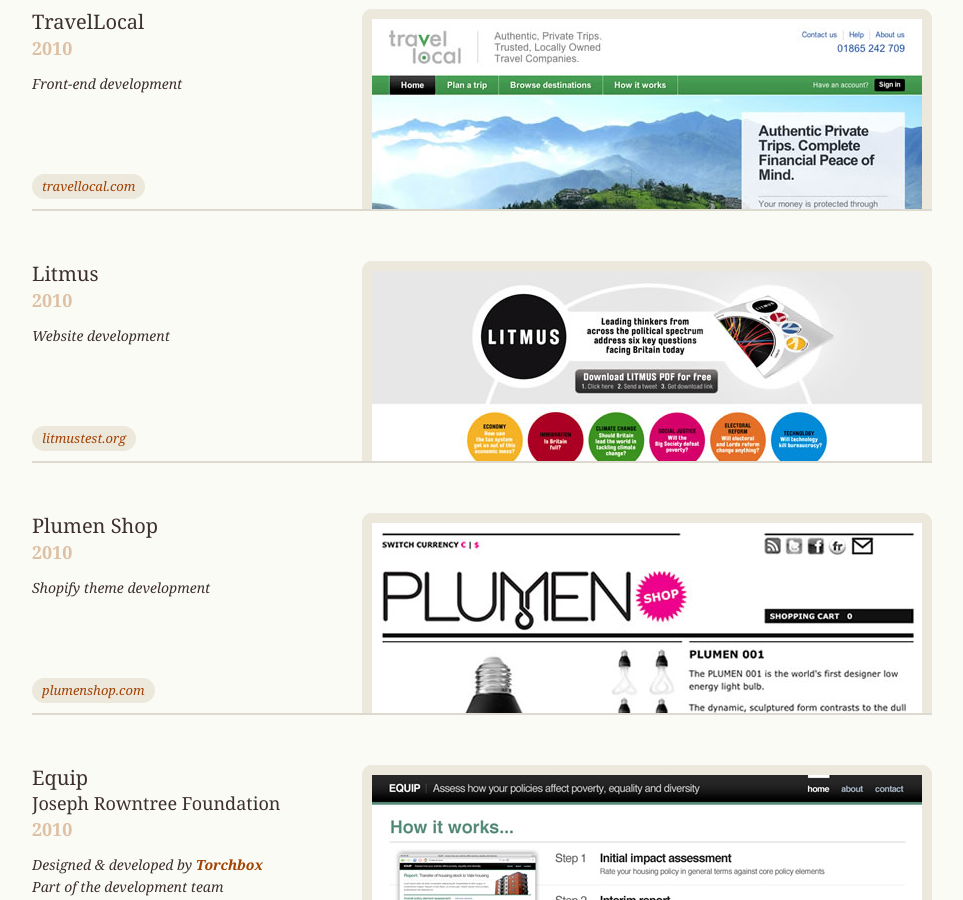
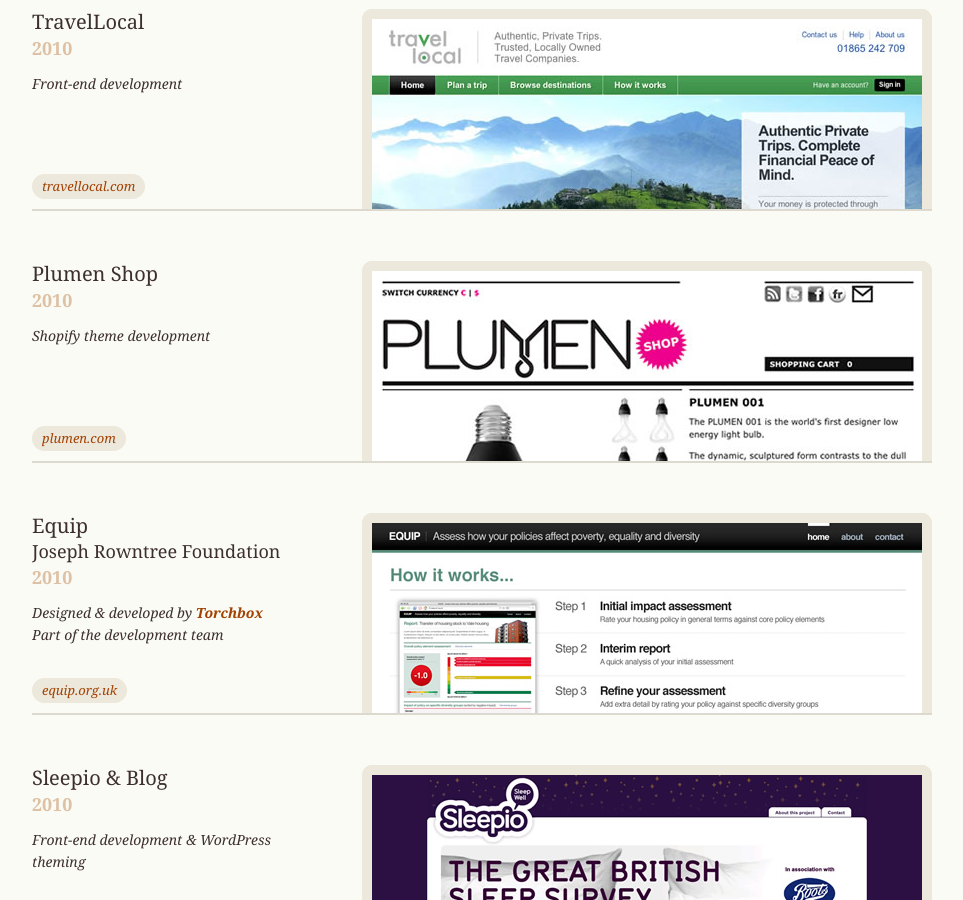
Before and after one commit to borderleft/borderleft.github.io, a Jekyll site: the page built from work/index.html, in a window 1280 px wide and 900 px high, scrolled down 4780 px. Shown: the whole window, without its empty margins (158-1121 px from the left). Built offline with Jekyll 4.4.1, drawn with Linux system fonts in a browser that asks for light colours; Markdown is read by kramdown in place of the engine named in the settings.

Commit message:
Fix for bad links

```diff
--- a/about/index.html
+++ b/about/index.html
@@ -22,7 +22,6 @@
 	<li class="session third">
 		<h2>Borderleft likes:</h2>
 		<ul>
-			<li><a href="http://benright.co.uk/">Ben Enright</a></li>
 			<li><a href="http://jonnyburch.com/">Jonny Burch</a></li>
 			<li><a href="http://kiwiandpom.com/">Kiwi &amp; Pom</a></li>
 			<li><a href="http://mandalastudio.net/">Mandala Studio</a></li>
--- a/work/index.html
+++ b/work/index.html
@@ -60,7 +60,7 @@
 		<div class="info">
 			<h2>Myron Mixon Smokers</h2>
 			<p class="year">2013</p>
-			<p class="meta">WordPress theme development <br> Designed by <a href="http://petedavismedia.com/">Pete Davis</a></p>
+			<p class="meta">WordPress theme development <br> Designed by <a href="https://www.linkedin.com/in/therealpetedavis">Pete Davis</a></p>
 			<p class="link"><a href="http://myronmixonsmokers.com/"><span>myronmixonsmokers.com.com</span></a></p>
 		</div>
 	</li>
@@ -82,7 +82,7 @@
 		<div class="info">
 			<h2>The Maddux Foundation</h2>
 			<p class="year">2013</p>
-			<p class="meta">Website development <br> Designed by <a href="http://petedavismedia.com/">Pete Davis</a></p>
+			<p class="meta">Website development <br> Designed by <a href="https://www.linkedin.com/in/therealpetedavis">Pete Davis</a></p>
 			<p class="link"><a href="http://themadduxfoundation.com/"><span>themadduxfoundation.com</span></a></p>
 		</div>
 	</li>
@@ -115,7 +115,7 @@
 		<div class="info">
 			<h2>The Heroes Cup</h2>
 			<p class="year">2013</p>
-			<p class="meta">WordPress theme development <br> Designed by <a href="http://petedavismedia.com/">Pete Davis</a></p>
+			<p class="meta">WordPress theme development <br> Designed by <a href="https://www.linkedin.com/in/therealpetedavis">Pete Davis</a></p>
 			<p class="link"><a href="http://theheroescup.com/"><span>theheroescup.com</span></a></p>
 		</div>
 	</li> -->
@@ -137,7 +137,7 @@
 		<div class="info">
 			<h2>Surprise Ride</h2>
 			<p class="year">2013</p>
-			<p class="meta">WordPress theme development <br> Designed by <a href="http://petedavismedia.com/">Pete Davis</a></p>
+			<p class="meta">WordPress theme development <br> Designed by <a href="https://www.linkedin.com/in/therealpetedavis">Pete Davis</a></p>
 			<p class="link"><a href="http://surpriseride.com/"><span>surpriseride.com</span></a></p>
 		</div>
 	</li>
@@ -159,7 +159,7 @@
 		<div class="info">
 			<h2>Robot Rising <br> <span>Tencent Boston</span></h2>
 			<p class="year">2012</p>
-			<p class="meta">Website development <br> Designed by <a href="http://petedavismedia.com/">Pete Davis</a></p>
+			<p class="meta">Website development <br> Designed by <a href="https://www.linkedin.com/in/therealpetedavis">Pete Davis</a></p>
 			<!-- <p class="link"><a href="http://robot-rising.com/"><span>robot-rising.com</span></a></p> -->
 		</div>
 	</li>
@@ -240,7 +240,7 @@
 			<p class="link"><a href="http://travellocal.com/"><span>travellocal.com</span></a></p>
 		</div>
 	</li>
-	<li>
+	<!-- <li>
 		<div class="image">
 			<a href="http://litmustest.org/"><img src="/assets/img/work/litmustest-1.jpg" alt=""></a>
 		</div>
@@ -250,7 +250,7 @@
 			<p class="meta">Website development</p>
 			<p class="link"><a href="http://litmustest.org/"><span>litmustest.org</span></a></p>
 		</div>
-	</li>
+	</li> -->
 	<li>
 		<div class="image">
 			<a href="http://plumenshop.com/"><img src="/assets/img/work/plumen-1.jpg" alt=""></a>
@@ -259,7 +259,7 @@
 			<h2>Plumen Shop</h2>
 			<p class="year">2010</p>
 			<p class="meta">Shopify theme development</p>
-			<p class="link"><a href="http://plumenshop.com/"><span>plumenshop.com</span></a></p>
+			<p class="link"><a href="http://plumen.com/"><span>plumen.com</span></a></p>
 		</div>
 	</li>
 	<li>
```
